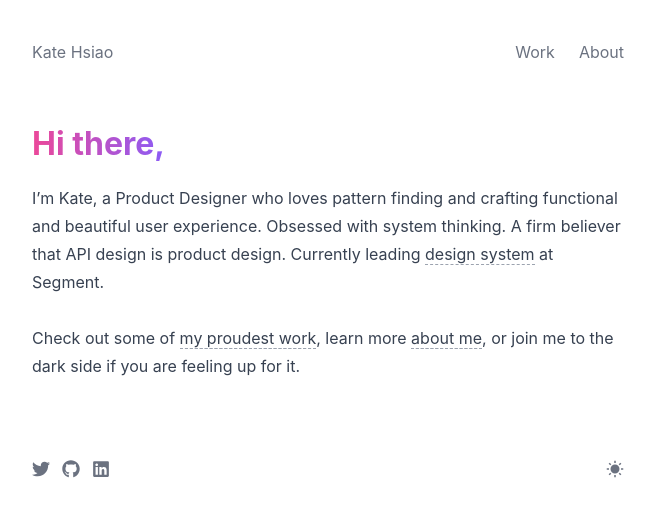
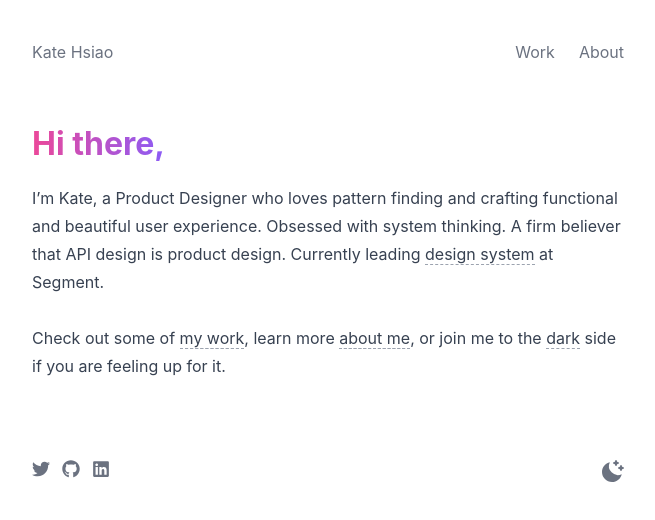
Before and after one commit to sambulosenda/sambulosendas, a Next.js app: page / in a window 1280 px wide. Shown: the top 520 px of the page, without its empty margins (312-967 px from the left). Built offline with nearby package versions, Linux system fonts and the light colour scheme.

Commit message:
Support dark mode

```diff
--- a/components/Layout.tsx
+++ b/components/Layout.tsx
@@ -1,8 +1,8 @@
 import React, { ReactNode } from 'react'
 import Link from 'next/link'
 import Head from 'next/head'
+import ModeToggle from './ModeToggle'
 import { FaGithub, FaTwitter, FaLinkedin } from 'react-icons/fa'
-import { RiSunFill } from 'react-icons/ri'
 
 type Props = {
   children?: ReactNode
@@ -63,7 +63,7 @@ const Layout = ({ children, title = 'Default title' }: Props) => {
             </a>
           </div>
           <div>
-            <RiSunFill />
+            <ModeToggle />
           </div>
         </div>
       </footer>
--- a/components/ListItem.tsx
+++ b/components/ListItem.tsx
@@ -10,7 +10,7 @@ const ListItem = ({ data }: Props) => {
   return (
     <div className="mb-16">
       <img src={`${data.image}`} alt={`${data.id}`} className="mb-4" />
-      <div className="text-base font-medium text-gray-800 antialiased mb-1 flex items-center">
+      <div className="text-base font-medium text-gray-800 antialiased mb-1 flex items-center dark:text-gray-100">
         <a
           href={`${data.url}`}
           target="_blank"
@@ -19,9 +19,11 @@ const ListItem = ({ data }: Props) => {
         >
           {data.title}
         </a>
-        <FiArrowUpRight className="ml-1 -mb-0.5" />
+        <FiArrowUpRight className="ml-1 -mb-1" />
       </div>
-      <p className="text-base text-gray-700 antialiased">{data.description}</p>
+      <p className="text-base text-gray-700 antialiased dark:text-gray-200">
+        {data.description}
+      </p>
       {/* <Link href="/projects/[id]" as={`/projects/${data.id}`}>
         <a>Link</a>
   </Link> */}
--- /dev/null
+++ b/components/ModeToggle.tsx
@@ -0,0 +1,24 @@
+import React from 'react'
+import { useTheme } from 'next-themes'
+import { RiSunFill, RiMoonClearFill } from 'react-icons/ri'
+
+const ModeToggle = () => {
+  const { theme, setTheme } = useTheme()
+  return (
+    <div className="transition duration-500 ease-in-out rounded-full">
+      {theme === 'dark' ? (
+        <RiSunFill
+          onClick={() => setTheme(theme === 'dark' ? 'light' : 'dark')}
+          className="text-gray-500 dark:text-gray-400 text-2xl cursor-pointer transition duration-500 ease-in-out"
+        />
+      ) : (
+        <RiMoonClearFill
+          onClick={() => setTheme(theme === 'dark' ? 'light' : 'dark')}
+          className="text-gray-500 dark:text-gray-400 text-2xl cursor-pointer transition duration-500 ease-in-out"
+        />
+      )}
+    </div>
+  )
+}
+
+export default ModeToggle
--- a/package.json
+++ b/package.json
@@ -10,6 +10,7 @@
     "@react-icons/all-files": "^4.1.0",
     "autoprefixer": "^10.4.0",
     "next": "latest",
+    "next-themes": "^0.0.15",
     "postcss": "^8.4.4",
     "react": "^17.0.2",
     "react-dom": "^17.0.2",
--- a/pages/_app.tsx
+++ b/pages/_app.tsx
@@ -1,8 +1,16 @@
 import React from 'react'
 import { AppProps } from 'next/app'
+import { ThemeProvider } from 'next-themes'
 import '../styles/globals.css'
 
 const MyApp = ({ Component, pageProps }: AppProps) => {
-  return <Component {...pageProps} />
+  return (
+    <ThemeProvider attribute="class">
+      <Component
+        {...pageProps}
+        className="transition duration-500 ease-in-out"
+      />
+    </ThemeProvider>
+  )
 }
 export default MyApp
--- a/pages/about.tsx
+++ b/pages/about.tsx
@@ -9,7 +9,7 @@ const AboutPage = () => {
           A bit more about Kate
         </span>
       </div>
-      <p className="text-base text-gray-700 antialiased">
+      <p className="text-base text-gray-700 antialiased dark:text-gray-200">
         Currently leading{' '}
         <a
           href="https://evergreen.segment.com"
@@ -61,7 +61,7 @@ const AboutPage = () => {
         <br />I love surrounding myself with a group of people who are
         passionate about design systems and having constant debates about the
         right altitude to focus on: from setting the vision to pushing pixels,
-        from creating components to creating the process to empower others.
+        from creating components to creating the process to empowering others.
         There are challenges at all stages and that is what makes system design
         fun. <br />
         <br />
--- a/pages/index.tsx
+++ b/pages/index.tsx
@@ -1,8 +1,10 @@
 import React from 'react'
 import Link from 'next/link'
 import Layout from '../components/Layout'
+import { useTheme } from 'next-themes'
 
 const IndexPage = () => {
+  const { theme, setTheme } = useTheme()
   return (
     <Layout title="Home">
       <div className="text-3xl font-bold my-4 antialiased">
@@ -10,7 +12,7 @@ const IndexPage = () => {
           Hi there,
         </span>
       </div>
-      <p className="text-base text-gray-700 antialiased">
+      <p className="text-base text-gray-700 antialiased dark:text-gray-200">
         I’m Kate, a Product Designer who loves pattern finding and crafting
         functional and beautiful user experience. Obsessed with system thinking.
         A firm believer that API design is product design. Currently leading{' '}
@@ -26,13 +28,29 @@ const IndexPage = () => {
         <br />
         Check out some of{' '}
         <Link href="/projects">
-          <a>my proudest work</a>
+          <a>my work</a>
         </Link>
         , learn more{' '}
         <Link href="/about">
           <a>about me</a>
         </Link>
-        , or join me to the dark side if you are feeling up for it.{' '}
+        , or join me to the{' '}
+        {theme === 'dark' ? (
+          <a
+            onClick={() => setTheme(theme === 'dark' ? 'light' : 'dark')}
+            className="cursor-pointer"
+          >
+            bright
+          </a>
+        ) : (
+          <a
+            onClick={() => setTheme(theme === 'dark' ? 'light' : 'dark')}
+            className="cursor-pointer"
+          >
+            dark
+          </a>
+        )}{' '}
+        side if you are feeling up for it.
       </p>
     </Layout>
   )
--- a/styles/globals.css
+++ b/styles/globals.css
@@ -7,7 +7,7 @@
     @apply border-b border-dashed border-gray-400;
   }
   a:hover {
-    @apply text-gray-500;
+    @apply opacity-70;
   }
   header a,
   footer a {
```
Also changed, not shown: 1 other file (tests, documents, lock files or other folders).
